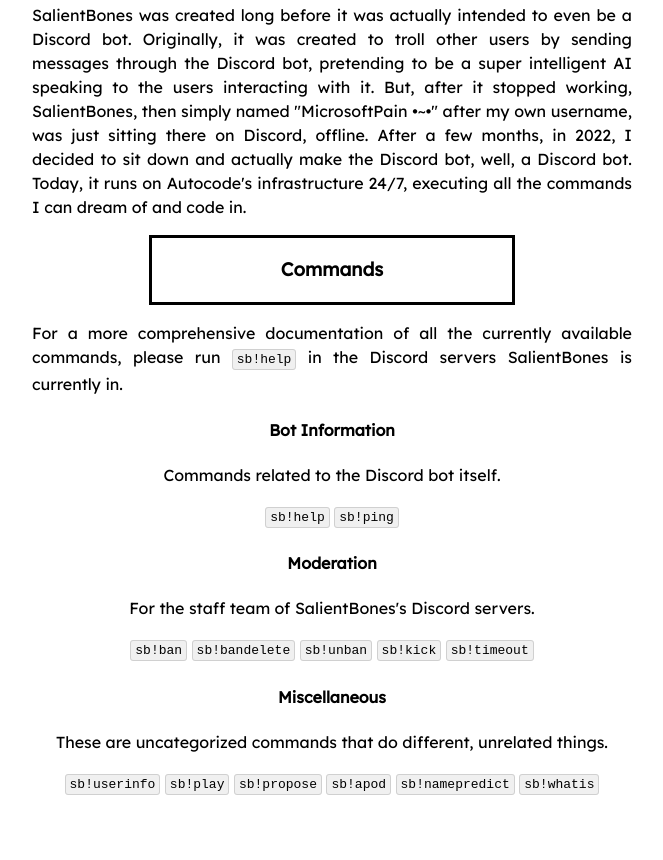
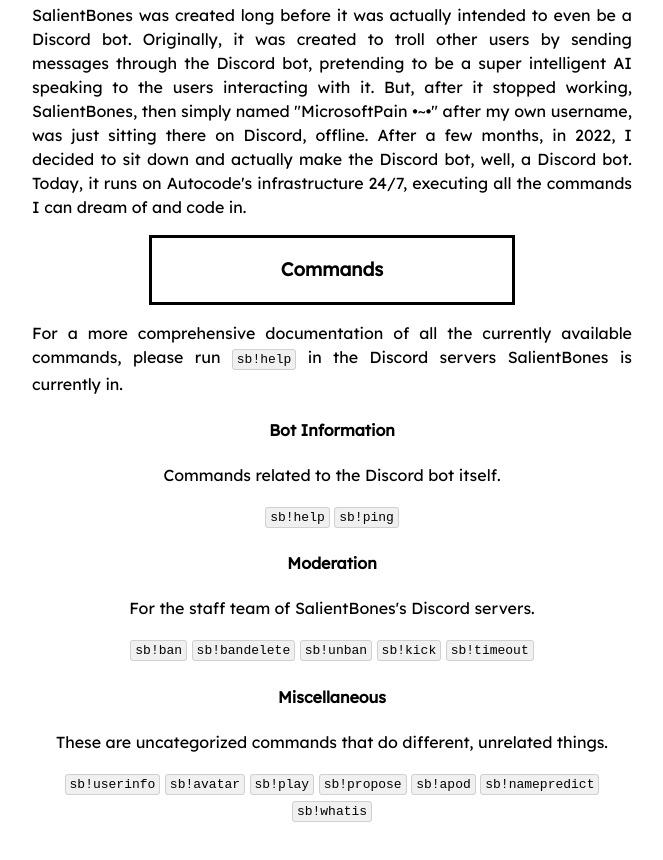
Before and after one commit to Unfire1/unfire1.github.io, a plain HTML site: page index.html in a window 1280 px wide. Shown: the part 264-1124 px from the top of the page, without its empty margins (308-971 px from the left). Drawn offline with Linux system fonts and the light colour scheme.

Commit message:
Update index.html

```diff
--- a/index.html
+++ b/index.html
@@ -91,6 +91,7 @@
     <p class = "center">These are uncategorized commands that do different, unrelated things.</p>
     <p class = "center">
       <code>sb!userinfo</code>
+      <code>sb!avatar</code>
       <code>sb!play</code>
       <code>sb!propose</code>
       <code>sb!apod</code>
```
